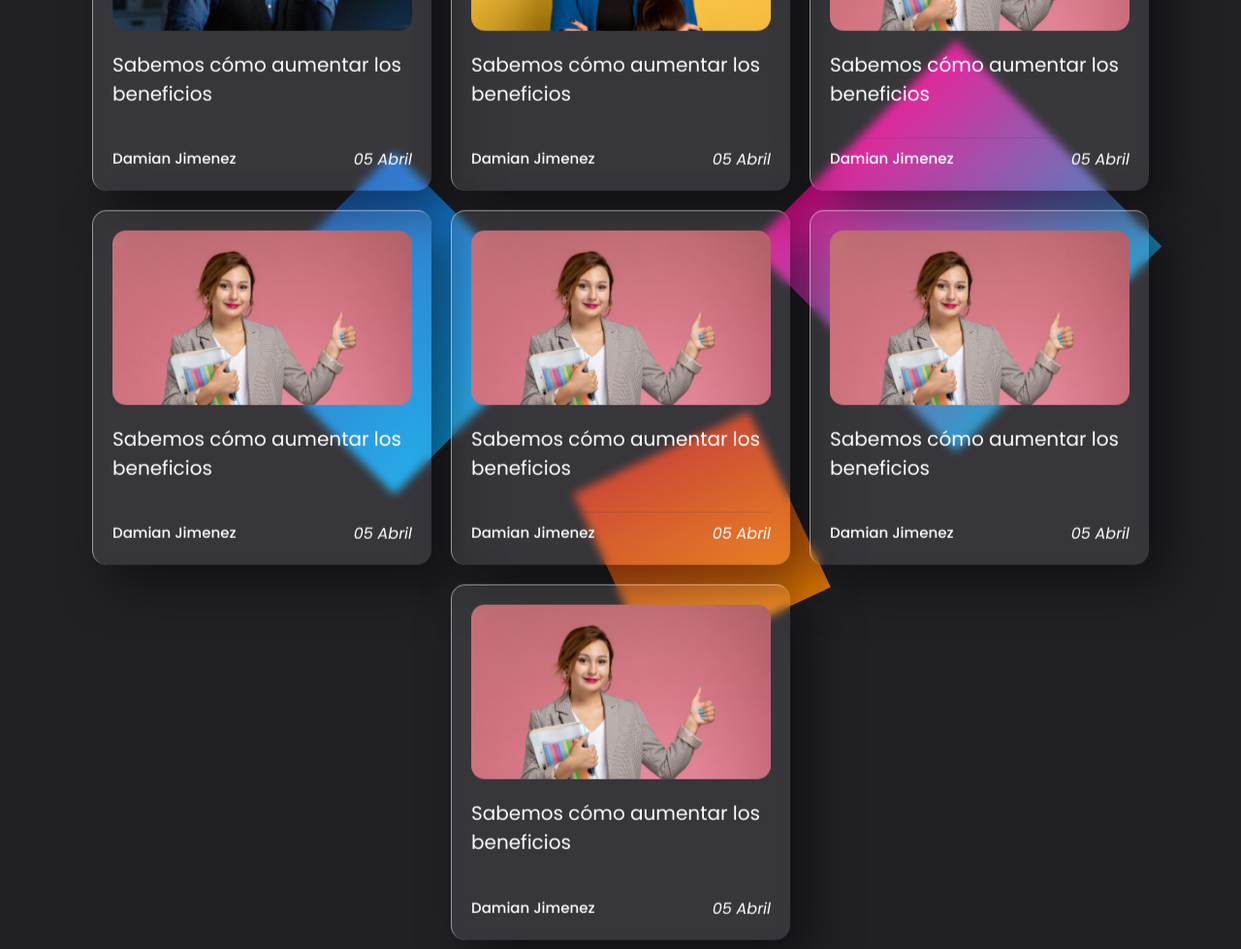
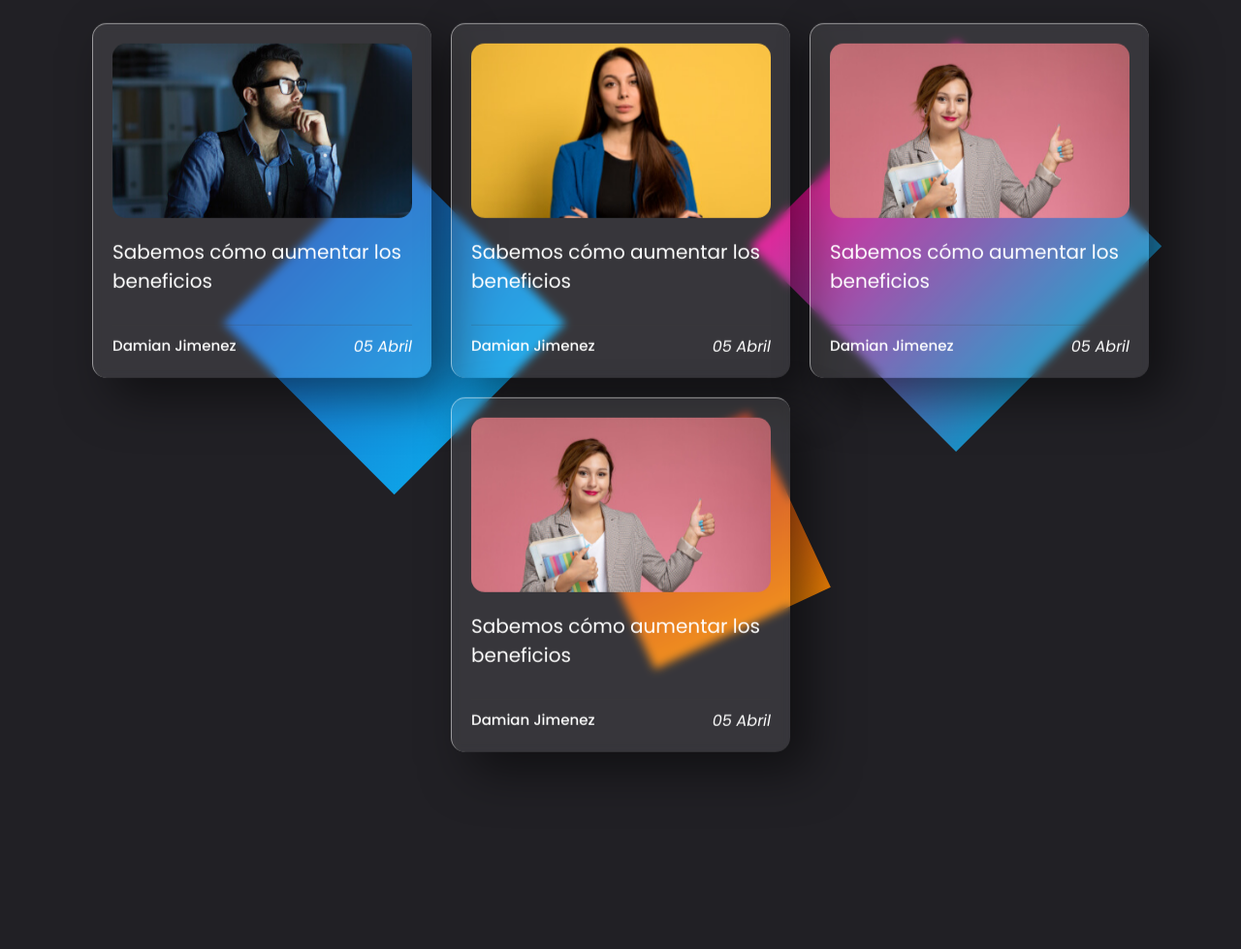
Before and after one commit to collagefilosofia/collagefilosofia.github.io, a plain HTML site: page index.html in a window 1280 px wide. Shown: the whole page at 97% size. After the commit the page ends 800 px from the top, so only its background shows below. Drawn offline with Linux system fonts and the light colour scheme.

Commit message:
Update index.html

```diff
--- a/index.html
+++ b/index.html
@@ -60,40 +60,6 @@
                 <i>05 Abril</i>
             </div>
         </div>
-        <div class="card">
-            <div class="cover__card">
-                <img src="images/img-3.jpg" alt="">
-            </div>
-            <h2>Sabemos cómo aumentar los beneficios</h2>
-            <hr>
-            <div class="footer__card">
-                <h3 class="user__name">Damian Jimenez</h3>
-                <i>05 Abril</i>
-            </div>
-        </div>
-        <div class="card">
-            <div class="cover__card">
-                <img src="images/img-3.jpg" alt="">
-            </div>
-            <h2>Sabemos cómo aumentar los beneficios</h2>
-            <hr>
-            <div class="footer__card">
-                <h3 class="user__name">Damian Jimenez</h3>
-                <i>05 Abril</i>
-            </div>
-        </div>
-        <div class="card">
-            <div class="cover__card">
-                <img src="images/img-3.jpg" alt="">
-            </div>
-            <h2>Sabemos cómo aumentar los beneficios</h2>
-            <hr>
-            <div class="footer__card">
-                <h3 class="user__name">Damian Jimenez</h3>
-                <i>05 Abril</i>
-            </div>
-        </div>
-
     </div>
 
 </body>
```
